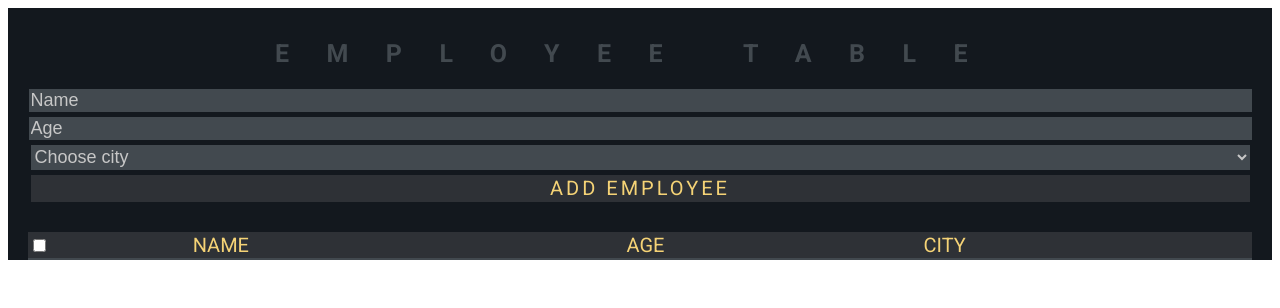
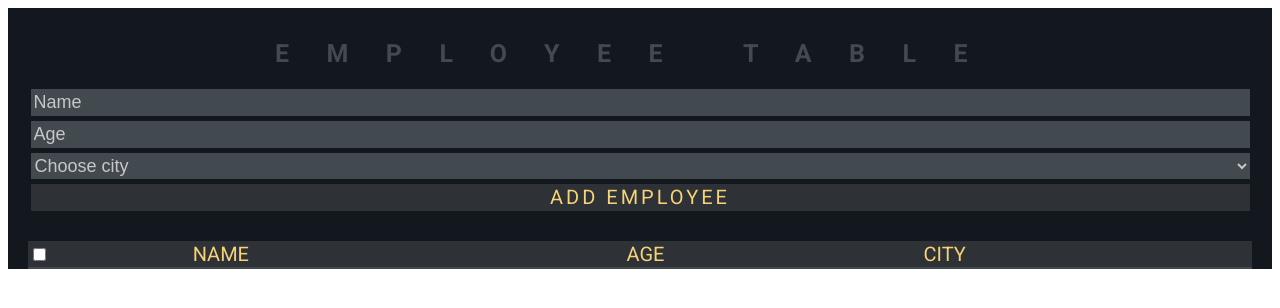
Before and after one commit to IevaSta/Employee-table, a React (Create React App) app: page / in a window 1280 px wide. Shown: the top 308 px of the page. Built offline with nearby package versions, Linux system fonts and the light colour scheme.

Commit message:
input padding bug fix

```diff
--- a/src/Scss/form.scss
+++ b/src/Scss/form.scss
@@ -3,9 +3,9 @@
     justify-content: center;
     align-items: center;
     flex-direction: column;
-    box-sizing: border-box;
 
     input {
+        padding: 3px;
         font-size: 18px;
         font-weight: 100;
         border: none;
@@ -13,7 +13,7 @@
         margin-bottom: 5px;
         background-color: #42494f;
         color: rgb(199, 199, 199);
-        width: 100%;
+        width: calc(100% - 6px);
         cursor: pointer;
 
         &:hover {
@@ -26,11 +26,11 @@
     }
 
     select {
+        padding: 2px 0;
         font-size: 18px;
         font-weight: 100;
         border: none;
         outline: none;
-        height: 25px;
         background-color: #42494f;
         color: rgb(199, 199, 199);
         width: 100%;
```
